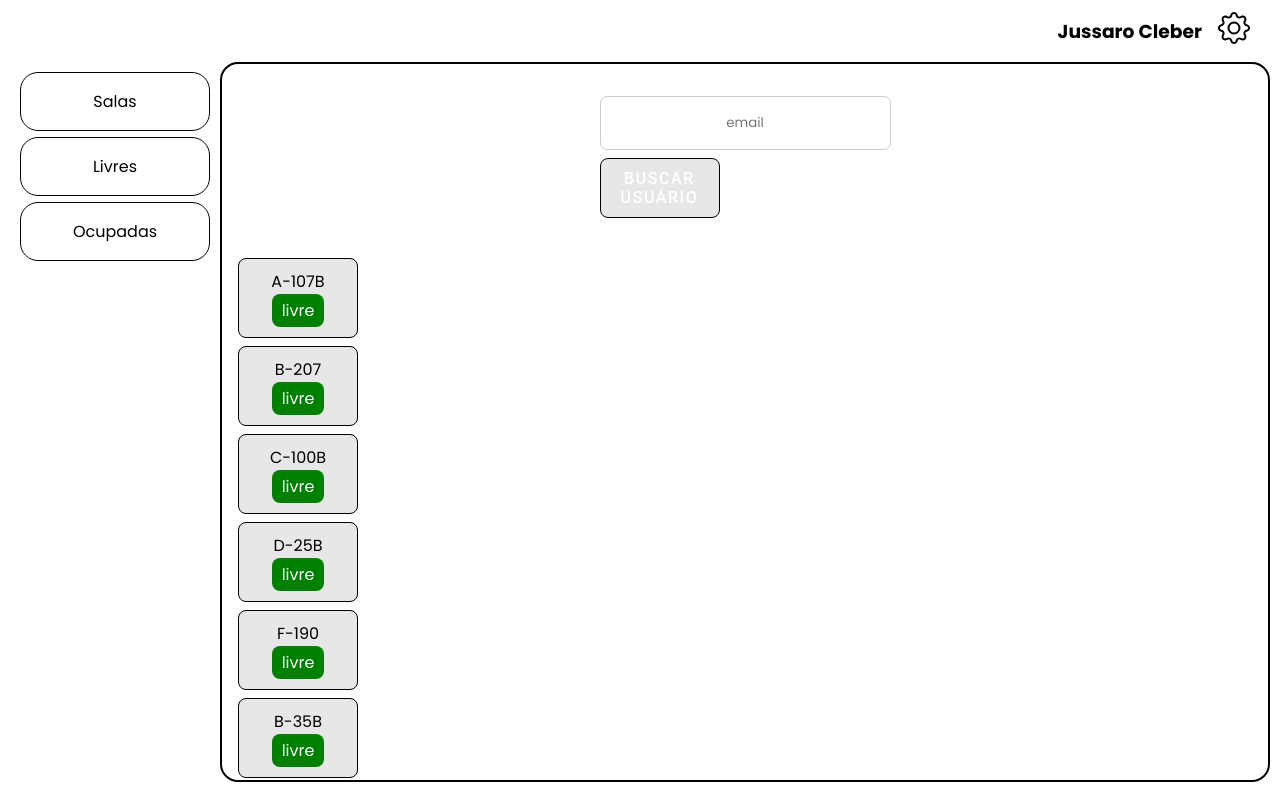
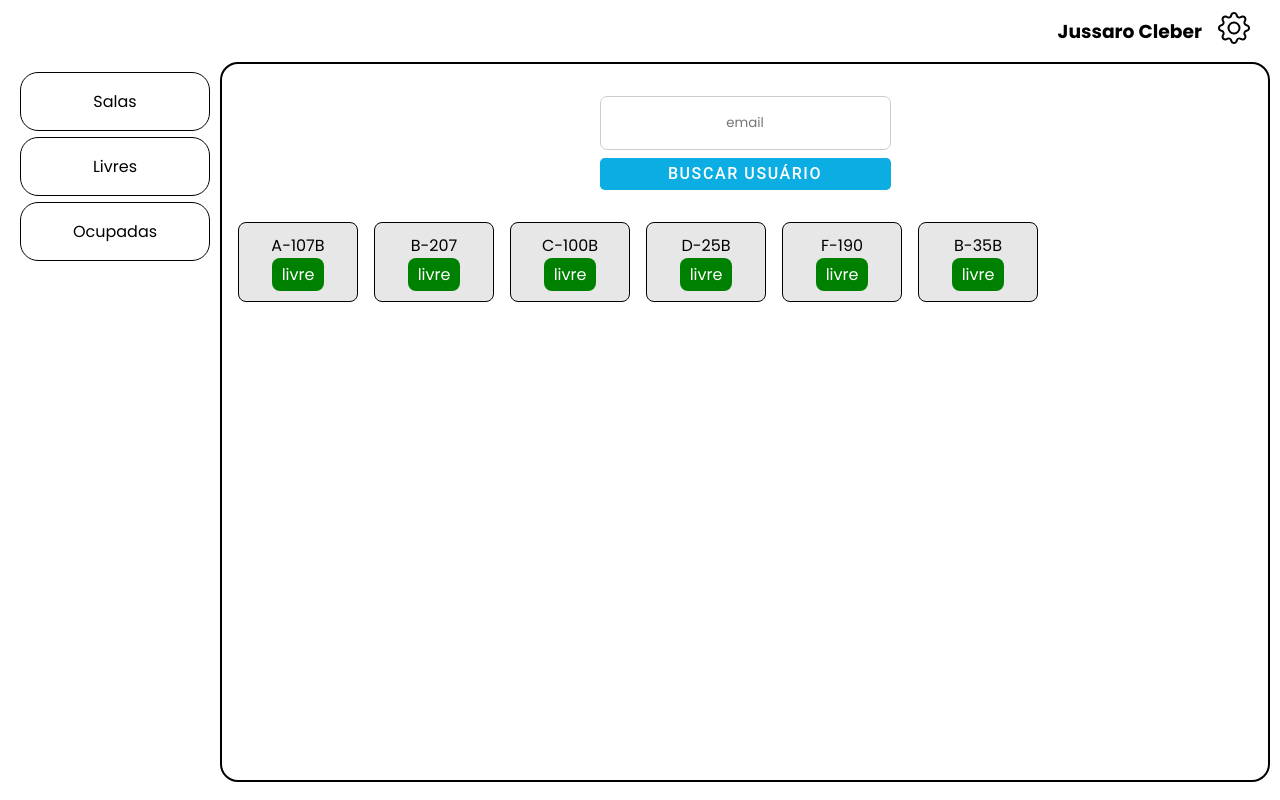
Before and after one commit to DiegoCoura/front-claviculario, a React (Vite) app: page /user in a window 1280 px wide. Built offline with nearby package versions, Linux system fonts and the light colour scheme.

Commit message:
fix: search button style was the same as the classrooms

```diff
--- a/src/components/Button/ButtonStyled.jsx
+++ b/src/components/Button/ButtonStyled.jsx
@@ -10,7 +10,7 @@ export const ButtonSpace = styled.button`
   transition: all 0.4s ease-in-out;
   cursor: pointer;
   border-radius: 0.3rem;
-  font-family: Roboto, arial;
+  font-family: "Roboto", arial;
   width: auto;
   font-weight: 500;
   letter-spacing: 0.1rem;
--- a/src/pages/User/ClassRooms/ClassRooms.jsx
+++ b/src/pages/User/ClassRooms/ClassRooms.jsx
@@ -9,6 +9,7 @@ import {
   SingleRoomContainer,
   Status,
   RoomsList,
+  RoomButton,
 } from "./ClassRoomsStyled";
 import { useForm } from "react-hook-form";
 import { RequestContainer } from "../ClassRequests/ClassRequestsStyled";
@@ -51,7 +52,7 @@ export default function ClassRooms() {
   const roomsList = userRoomsArray.map((room) => {
     let currRoom = getRoom(roomsDB, room);
     return (
-      <button
+      <RoomButton
         key={room}
         id={room}
         onClick={(e) =>
@@ -62,7 +63,7 @@ export default function ClassRooms() {
       >
         <div>{currRoom.room}</div>
         <Status>{currRoom.status}</Status>
-      </button>
+      </RoomButton>
     );
   });
   let currRoomUsersList;
--- a/src/pages/User/ClassRooms/ClassRoomsStyled.jsx
+++ b/src/pages/User/ClassRooms/ClassRoomsStyled.jsx
@@ -5,8 +5,9 @@ export const ClassRoomsContainer = styled.div`
   flex-direction: column;
   align-items: stretch;
   gap: 1rem;
+`;
 
-  button {
+export const RoomButton = styled.button`
   display: flex;
   flex-direction: column;
   align-items: center;
@@ -19,12 +20,11 @@ export const ClassRoomsContainer = styled.div`
   margin-bottom: 8px;
   font-size: 1rem;
   transition: 0.2s ease-out;
-  }
 
-  button:hover {
+  &:hover {
     transform: scale(1.05);
   }
-  button > * {
+  & > * {
     pointer-events: none;
   }
 `;
@@ -59,8 +59,9 @@ export const BackButton = styled.button`
 `;
 
 export const RoomsList = styled.div`
-
-`
+  display: flex;
+  gap: 1rem;
+`;
 
 export const UsersListContainer = styled.div`
   display: flex;
```
Lines whose indentation alone changed are shown as unchanged.
